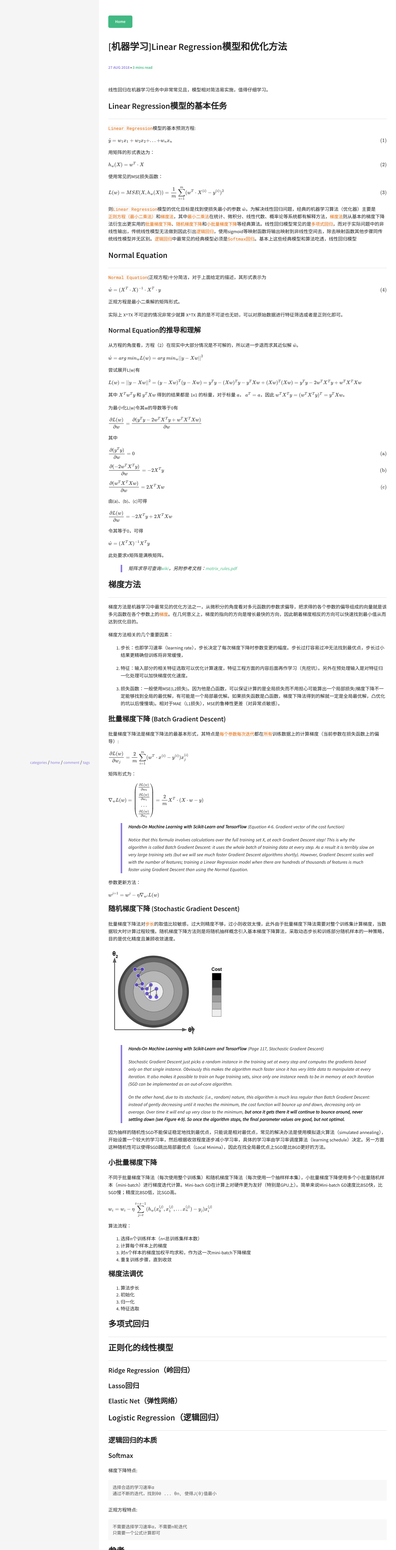
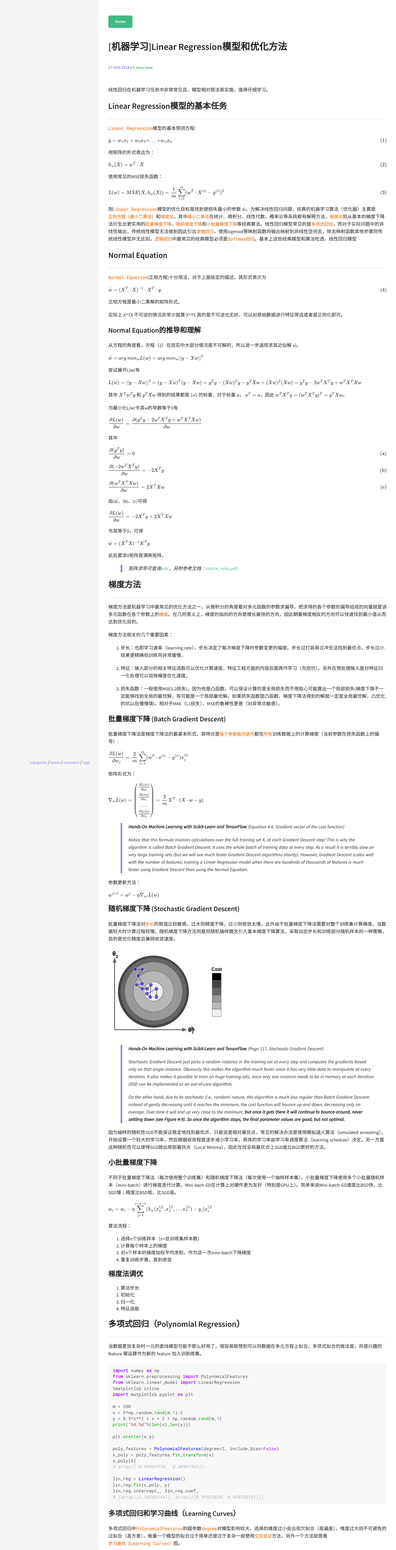
Before and after one commit to yixiaoyang/yixiaoyang.github.io, a Jekyll site: the page built from _posts/2018-08-27-linear-regression.md, in a window 1280 px wide. Shown: the whole page at 31% size. Built offline with Jekyll 4.4.1, drawn with Linux system fonts in a browser that asks for light colours; formulas are drawn with MathJax 3; comment, search, counter and statistics services are not loaded.

Commit message:
1.添加多项式相关的笔记：添加多项式方法和learning curves相关内容

````diff
--- a/_posts/2018-08-27-linear-regression.md
+++ b/_posts/2018-08-27-linear-regression.md
@@ -179,7 +179,68 @@ $$
 3. 归一化
 4. 特征选取
 
-## 多项式回归
+## 多项式回归（Polynomial Regression）
+
+当数据更加复杂时一元的直线模型可能不那么好用了，很容易联想到可以将数据在多元方程上拟合。多项式拟合的做法是，将感兴趣的 feature 幂运算作为新的 feature 加入训到练集。
+
+
+```python
+import numpy as np
+from sklearn.preprocessing import PolynomialFeatures
+from sklearn.linear_model import LinearRegression
+%matplotlib inline
+import matplotlib.pyplot as plt
+
+m = 200
+x = 6*np.random.rand(m,1)-3
+y = 0.5*x**2 + x + 2 + np.random.rand(m,1)
+print("%d,%d"%(len(x),len(y)))
+
+plt.scatter(x,y)
+
+poly_features = PolynomialFeatures(degree=2, include_bias=False)
+x_poly = poly_features.fit_transform(x)
+x_poly[0]
+# array([-0.89981979,  0.80967565])
+
+lin_reg = LinearRegression()
+lin_reg.fit(x_poly, y)
+lin_reg.intercept_, lin_reg.coef_
+# (array([2.50385144]), array([[0.99925638, 0.49855815]]))
+```
+
+### 多项式回归和学习曲线（Learning Curves）
+多项式回归中`PolynomialFeatures`的超参数`degree`对模型影响较大，选择的维度过小会出现欠拟合（高偏差），维度过大则不可避免的过拟合（高方差），衡量一个模型的拟合过于简单还是过于复杂一般使用`交叉验证`方法，另外一个方法就是看`学习曲线（Learning Curves）`图。
+
+学习曲线的绘制方法是在`多个不同大小`的训练集`子集`上训练模型，将其损失绘制出来即可。
+
+学习曲线主要有2个作用：
+1. 添加更多的训练数据给我们带来多大的收益
+2. 模型是否处在过拟合/欠拟合的状态
+
+```python
+from sklearn.metrics import mean_squared_error
+from sklearn.model_selection import train_test_split
+def plot_learning_curves(model, x, y):
+    x_train, x_val, y_train, y_val = train_test_split(x, y, test_size=0.2)
+    train_errors, val_errors = [], []
+    for m in range(1, len(x_train)):
+        model.fit(x_train[:m], y_train[:m])
+        y_train_predict = model.predict(x_train[:m])
+        y_val_predict = model.predict(x_val)
+        train_errors.append(mean_squared_error(y_train_predict, y_train[:m]))
+        val_errors.append(mean_squared_error(y_val_predict, y_val))
+    plt.plot(np.sqrt(train_errors), "r-+", linewidth=2, label="train")
+    plt.plot(np.sqrt(val_errors), "b-", linewidth=3, label="val")
+```
+
+高方差增加训练数据会有所帮助
+
+![](/images/learning-curves-high-variance.png)
+
+高偏差增加训练数据没有太大作用
+
+![](/images/learning-curves-high-bias.png)
 
 ## 正则化的线性模型
 
````
Also changed, not shown: images/learning-curves-high-bias.png (added), images/learning-curves-high-variance.png (added).
